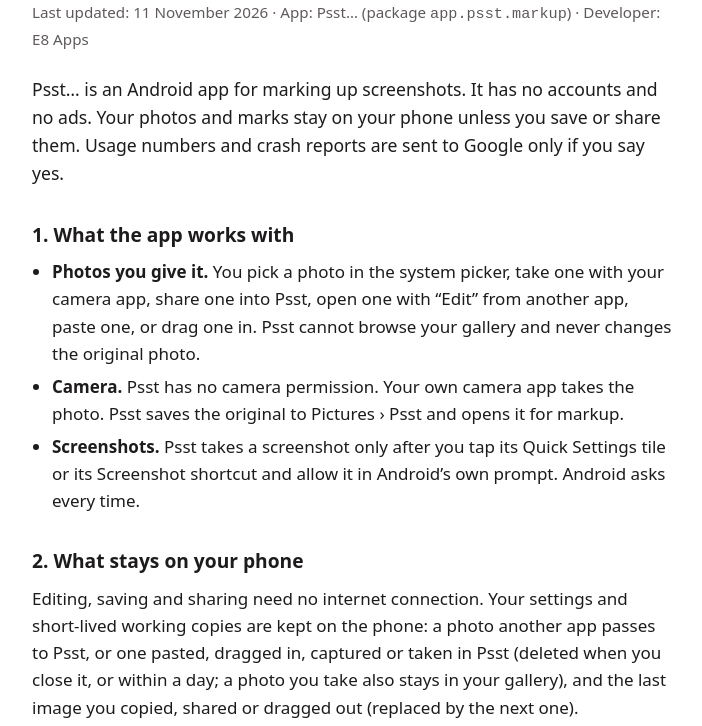
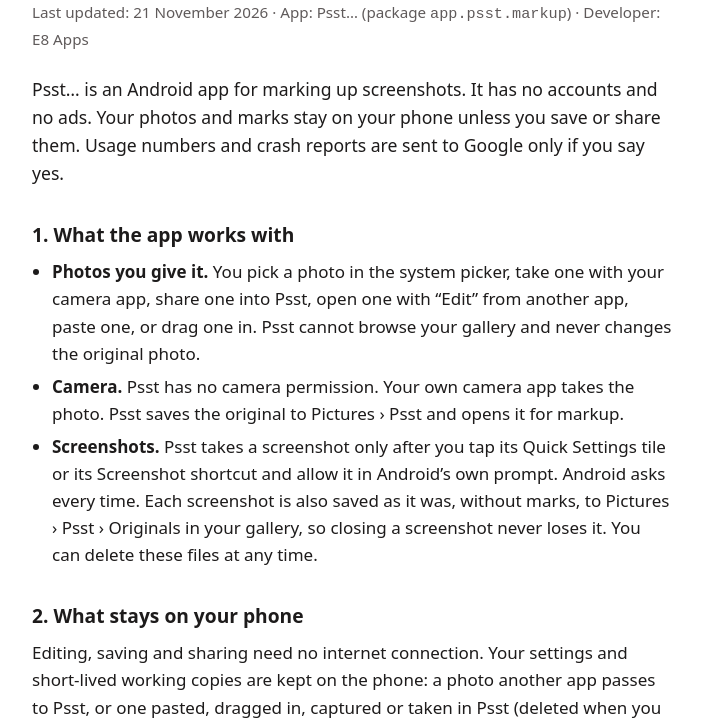
Before and after one commit to e8genius/psst-privacy, a plain HTML site: page index.html in a window 1280 px wide. Shown: the part 74-800 px from the top of the page, without its empty margins (288-990 px from the left). Drawn offline with Linux system fonts and the light colour scheme.

Commit message:
Privacy: every screenshot's original is saved to Pictures/Psst/Originals

```diff
--- a/index.html
+++ b/index.html
@@ -46,7 +46,7 @@
 <main>
 
 <h1>Psst… Privacy Policy</h1>
-<p class="meta">Last updated: 11 November 2026 · App: Psst… (package <code>app.psst.markup</code>) · Developer: E8 Apps</p>
+<p class="meta">Last updated: 21 November 2026 · App: Psst… (package <code>app.psst.markup</code>) · Developer: E8 Apps</p>
 
 <p class="lead">Psst… is an Android app for marking up screenshots. It has no accounts and no ads. Your photos and marks stay on your phone unless you save or share them. Usage numbers and crash reports are sent to Google only if you say yes.</p>
 
@@ -54,11 +54,11 @@
 <ul>
   <li><strong>Photos you give it.</strong> You pick a photo in the system picker, take one with your camera app, share one into Psst, open one with “Edit” from another app, paste one, or drag one in. Psst cannot browse your gallery and never changes the original photo.</li>
   <li><strong>Camera.</strong> Psst has no camera permission. Your own camera app takes the photo. Psst saves the original to Pictures › Psst and opens it for markup.</li>
-  <li><strong>Screenshots.</strong> Psst takes a screenshot only after you tap its Quick Settings tile or its Screenshot shortcut and allow it in Android’s own prompt. Android asks every time.</li>
+  <li><strong>Screenshots.</strong> Psst takes a screenshot only after you tap its Quick Settings tile or its Screenshot shortcut and allow it in Android’s own prompt. Android asks every time. Each screenshot is also saved as it was, without marks, to Pictures › Psst › Originals in your gallery, so closing a screenshot never loses it. You can delete these files at any time.</li>
 </ul>
 
 <h2>2. What stays on your phone</h2>
-<p>Editing, saving and sharing need no internet connection. Your settings and short-lived working copies are kept on the phone: a photo another app passes to Psst, or one pasted, dragged in, captured or taken in Psst (deleted when you close it, or within a day; a photo you take also stays in your gallery), and the last image you copied, shared or dragged out (replaced by the next one).</p>
+<p>Editing, saving and sharing need no internet connection. Your settings and short-lived working copies are kept on the phone: a photo another app passes to Psst, or one pasted, dragged in, captured or taken in Psst (deleted when you close it, or within a day; a photo you take, and the original of every screenshot, also stay in your gallery), and the last image you copied, shared or dragged out (replaced by the next one).</p>
 <p>A marked-up image leaves Psst only when you tap Save, Copy or Share, hold Done to copy it, or drag it into another app.</p>
 
 <h2>3. Usage numbers and crash reports (only if you say yes)</h2>
```
